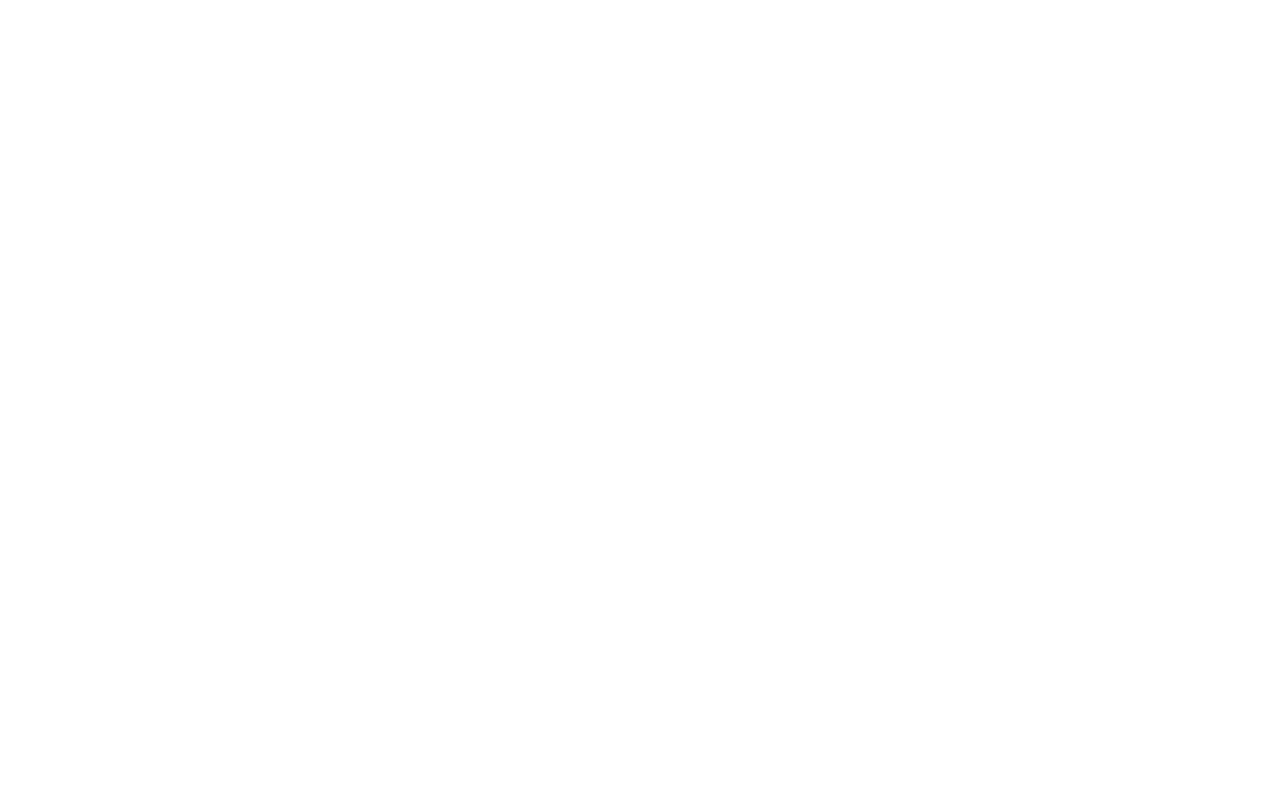
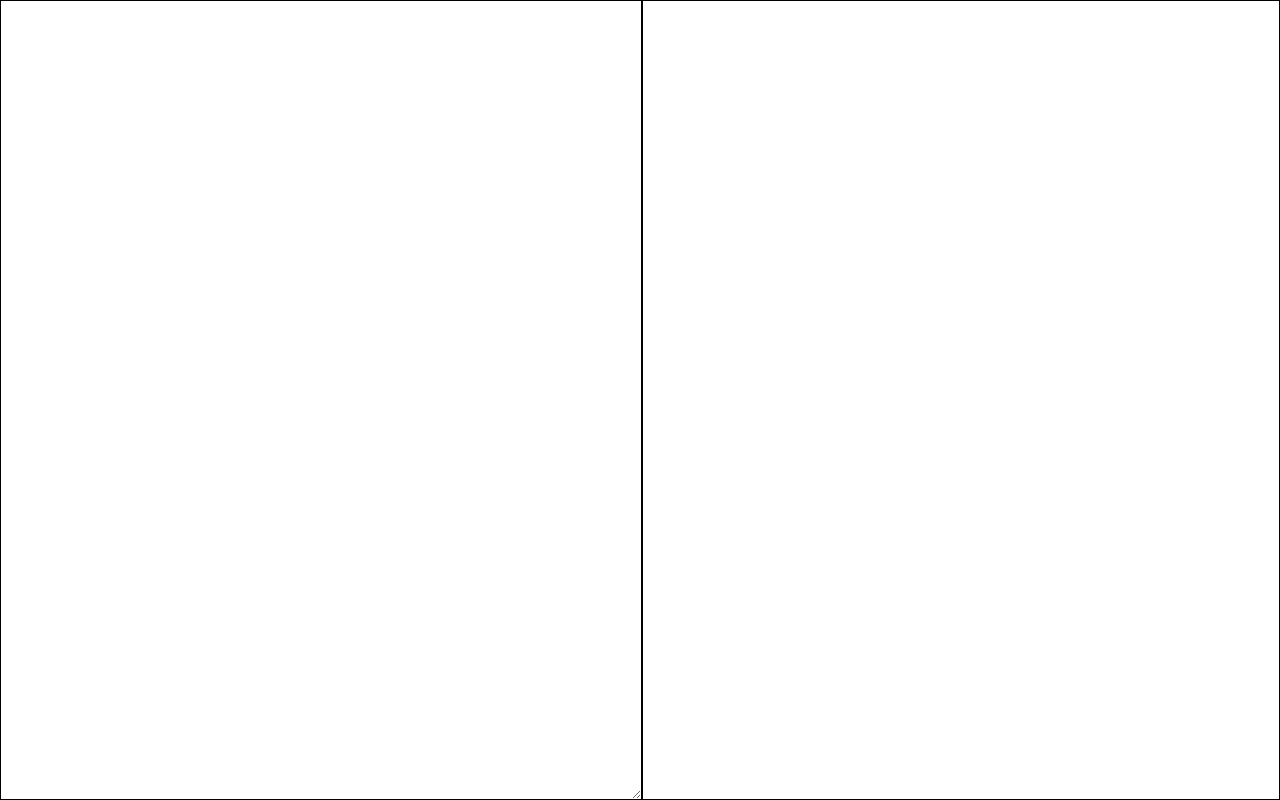
Before and after one commit to arnavb/vue-markdown-editor, a Vue app: page / in a window 1280 px wide. Built offline with nearby package versions, Linux system fonts and the light colour scheme.

Commit message:
Implement basic prototype of markdown editor

```diff
--- a/package.json
+++ b/package.json
@@ -9,6 +9,8 @@
   },
   "dependencies": {
     "core-js": "^2.6.5",
+    "dompurify": "^1.0.11",
+    "marked": "^0.7.0",
     "vue": "^2.6.10"
   },
   "devDependencies": {
--- a/src/App.vue
+++ b/src/App.vue
@@ -1,11 +1,52 @@
 <template>
-  <div id="app"></div>
+  <div id="app">
+    <Editor v-model="rawMarkdown" />
+    <OutputPanel :markdown-content="rawMarkdown" />
+  </div>
 </template>
 
 <script>
+import Editor from './components/Editor.vue';
+import OutputPanel from './components/OutputPanel.vue';
+
 export default {
   name: 'App',
+  data() {
+    return {
+      rawMarkdown: '',
+    };
+  },
+  components: {
+    Editor,
+    OutputPanel,
+  },
 };
 </script>
 
-<style></style>
+<style>
+*,
+*::before,
+*::after {
+  box-sizing: border-box;
+}
+
+html,
+body {
+  margin: 0;
+  padding: 0;
+  height: 100vh;
+  width: 100%;
+}
+
+#app {
+  height: 100%;
+  width: 100%;
+  display: flex;
+}
+
+.col {
+  flex: 1;
+  border: 1px solid black;
+  overflow: auto;
+}
+</style>
--- /dev/null
+++ b/src/components/Editor.vue
@@ -0,0 +1,20 @@
+<template>
+  <textarea
+    class="col"
+    :value="content"
+    @input="$emit('input', $event.target.value)"
+  ></textarea>
+</template>
+
+<script>
+export default {
+  name: 'Editor',
+  data() {
+    return {
+      content: '',
+    };
+  },
+};
+</script>
+
+<style scoped></style>
--- /dev/null
+++ b/src/components/OutputPanel.vue
@@ -0,0 +1,25 @@
+<template>
+  <div class="col" v-html="markdownToHtml"></div>
+</template>
+
+<script>
+import marked from 'marked';
+import DOMPurify from 'dompurify';
+
+export default {
+  name: 'OutputPanel',
+  props: {
+    markdownContent: {
+      type: String,
+      required: true,
+    },
+  },
+  computed: {
+    markdownToHtml() {
+      return DOMPurify.sanitize(marked(this.markdownContent, { gfm: true }));
+    },
+  },
+};
+</script>
+
+<style scoped></style>
```
Also changed, not shown: 1 other file (tests, documents, lock files or other folders).
